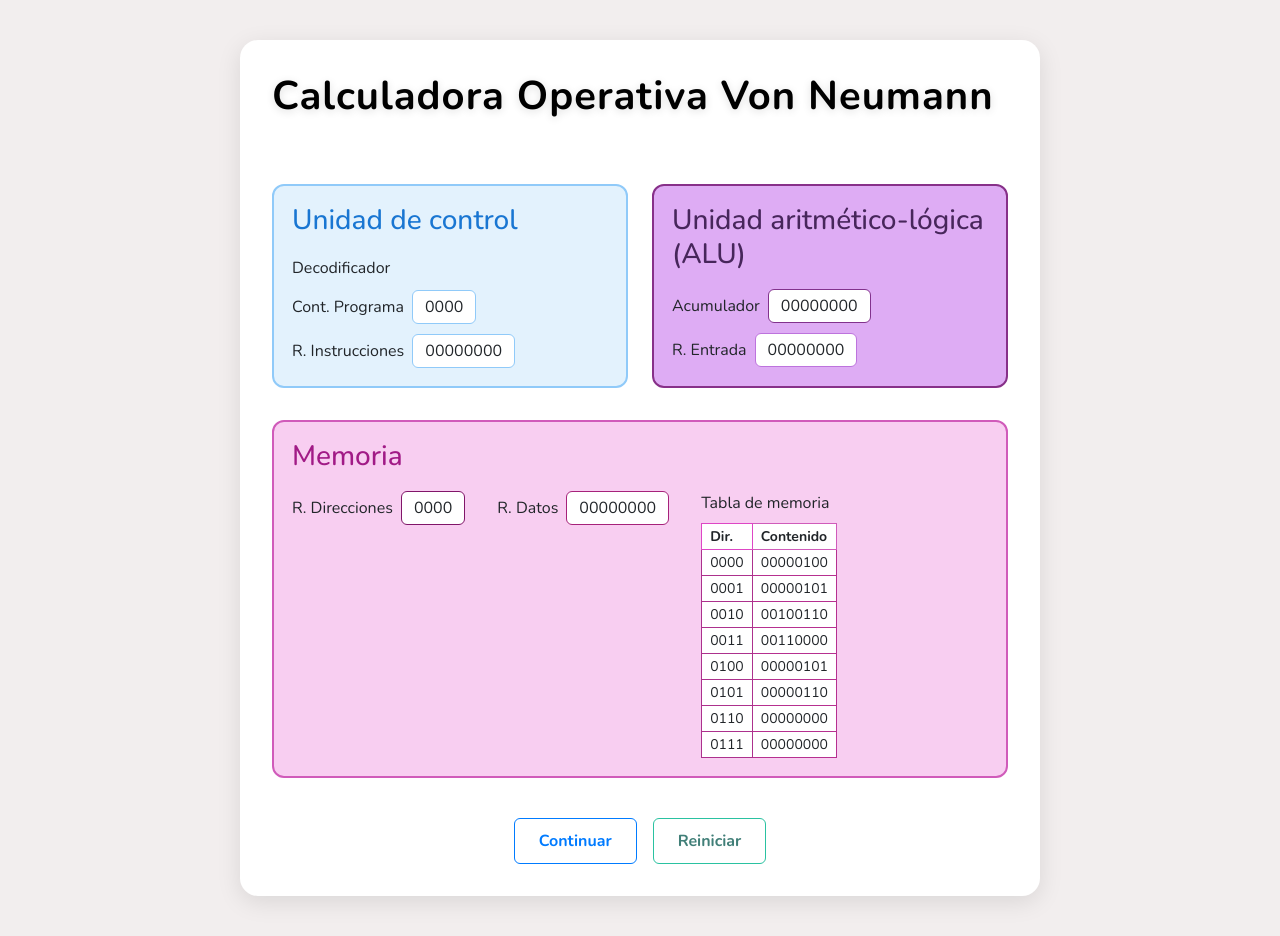
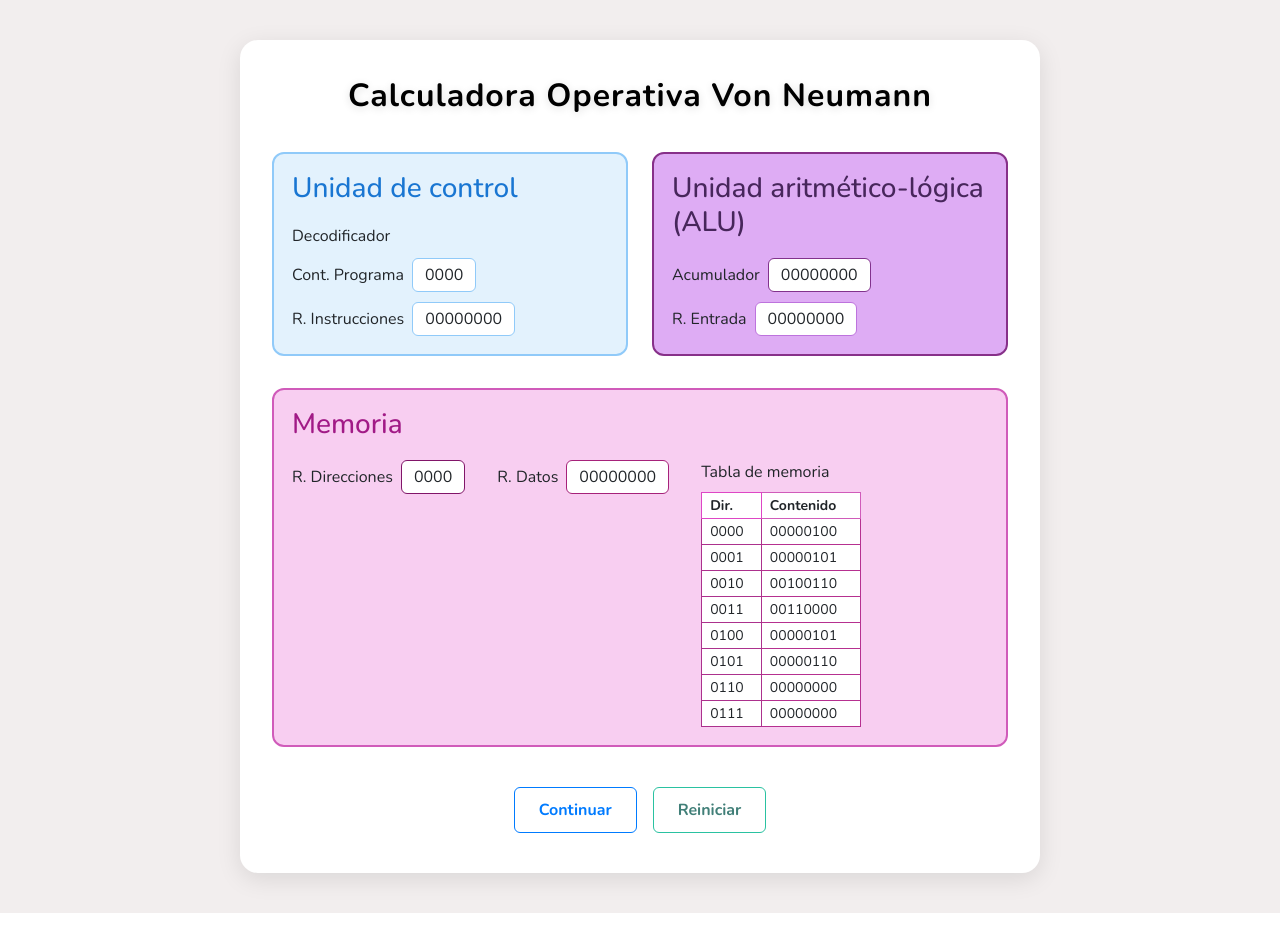
Before and after one commit to nath-bernal/Calculadora-Von-Neumann, a React (Vite) app: page / in a window 1280 px wide. After the commit the page ends 913 px from the top, so only its background shows below. Built offline with nearby package versions, Linux system fonts and the light colour scheme.

Commit message:
reactiva 2

```diff
--- a/src/pages/MejoraSimulador.jsx
+++ b/src/pages/MejoraSimulador.jsx
@@ -118,8 +118,36 @@ function MejoraSimulador() {
         boxShadow: '0 0 0 3px #eae70eff',
         background: '#fffde7'
     } : {};
-    // Estilos responsivos
+ // Estilos responsivos
     const responsiveStyles = `
+        .sim-card {
+            background: #fff;
+            border-radius: 18px;
+            box-shadow: 0 6px 24px rgba(0,0,0,0.10);
+            padding: 32px;
+            width: 800px;
+            display: flex;
+            flex-direction: column;
+            gap: 32px;
+        }
+        .sim-title {
+            color: #000;
+            margin-bottom: 32px;
+            font-weight: bold;
+            letter-spacing: 1px;
+            text-shadow: 0 2px 8px #0002;
+            font-size: 2rem;
+            text-align: center;
+        }
+        .sim-row {
+            display: flex;
+            justify-content: space-between;
+            gap: 24px;
+        }
+        .sim-block {
+            flex: 1;
+            min-width: 220px;
+        }
         @media (max-width: 900px) {
             .sim-card {
                 width: 98vw !important;
@@ -133,12 +161,20 @@ function MejoraSimulador() {
                 min-width: unset !important;
                 width: 100% !important;
             }
-            .sim-mem-table th, .sim-mem-table td {
-                font-size: 12px !important;
-                padding: 2px 4px !important;
+            .sim-title {
+                font-size: 1.2rem !important;
+            }
+        }
+        @media (max-width: 600px) {
+            .sim-card {
+                width: 100vw !important;
+                padding: 4px !important;
             }
             .sim-title {
-                font-size: 1.2rem !important;
+                font-size: 1rem !important;
+            }
+            .sim-row {
+                gap: 6px !important;
             }
         }
     `;
@@ -148,43 +184,33 @@ function MejoraSimulador() {
             background: '#f2eeeeff',
             display: 'flex',
             flexDirection: 'column',
-            justifyContent: 'center',
+            justifyContent: 'flex-start',
             alignItems: 'center',
             padding: '40px 0'
         }}>
-            <div style={{
-                background: '#fff',
-                borderRadius: '18px',
-                boxShadow: '0 6px 24px rgba(0,0,0,0.10)',
-                padding: '32px',
-                width: '800px',
-                display: 'flex',
-                flexDirection: 'column',
-                gap: '32px'
+            <style>{responsiveStyles}</style>
+            <div className="sim-card">
+                <h1 className="sim-title" style={{
+                color: '#000',
+                fontWeight: 'bold',
+                letterSpacing: '1px',
+                textShadow: '0 2px 8px #0002',
+                fontSize: '2rem',
+                textAlign: 'center',
+                marginTop: '5px',
+                marginBottom: '5px',
+                width: '100%'
             }}>
-                 <h1 style={{
-                    color: '#000000ff',
-                    marginBottom: '32px',
-                    fontWeight: 'bold',
-                    letterSpacing: '1px',
-                    textShadow: '0 2px 8px #0002'
-                }}>
-                    Calculadora Operativa Von Neumann
-                </h1>
-                <div style={{
-                    display: 'flex',
-                    justifyContent: 'space-between',
-                    gap: '24px'
-                }}>
+                Calculadora Operativa Von Neumann
+            </h1>
+                <div className="sim-row">
                     {/* Unidad de Control */}
-                    <div style={{
-                        flex: 1,
+                    <div className="sim-block" style={{
                         background: '#e3f2fd',
                         border: '2px solid #90caf9',
                         borderRadius: '12px',
                         padding: '18px',
-                        boxSizing: 'border-box',
-                        minWidth: '220px'
+                        boxSizing: 'border-box'
                     }}>
                         <h3 style={{margin: 0, color: '#1976d2'}}>Unidad de control</h3>
                         <div style={{marginTop: '18px'}}>
@@ -219,14 +245,12 @@ function MejoraSimulador() {
                         </div>
                     </div>
                     {/* ALU */}
-                    <div style={{
-                        flex: 1,
+                    <div className="sim-block" style={{
                         background: '#deacf4ff',
                         border: '2px solid #873089ff',
                         borderRadius: '12px',
                         padding: '18px',
-                        boxSizing: 'border-box',
-                        minWidth: '220px'
+                        boxSizing: 'border-box'
                     }}>
                         <h3 style={{margin: 0, color: '#47265bff'}}>Unidad aritmético-lógica (ALU)</h3>
                         <div style={{marginTop: '18px'}}>
@@ -258,7 +282,7 @@ function MejoraSimulador() {
                     </div>
                 </div>
                 {/* Memoria */}
-                <div style={{
+                <div className="sim-block" style={{
                     background: '#f8cef1ff',
                     border: '2px solid #d05bbaff',
                     borderRadius: '12px',
@@ -267,7 +291,7 @@ function MejoraSimulador() {
                     marginTop: '0'
                 }}>
                     <h3 style={{margin: 0, color: '#a11a86ff'}}>Memoria</h3>
-                    <div style={{display: 'flex', gap: '32px', marginTop: '18px', alignItems: 'flex-start'}}>
+                    <div style={{display: 'flex', gap: '32px', marginTop: '18px', alignItems: 'flex-start', flexWrap: 'wrap'}}>
                         <div>
                             <span>R. Direcciones</span>
                             <div style={{
@@ -295,13 +319,14 @@ function MejoraSimulador() {
                                 {numberToBinaryWithNBits(registroDatos[1], 4)}
                             </div>
                         </div>
-                        <div>
+                        <div style={{minWidth: '160px'}}>
                             <span>Tabla de memoria</span>
                             <table style={{
                                 marginTop: '8px',
                                 borderCollapse: 'collapse',
                                 background: '#fff',
-                                fontSize: '14px'
+                                fontSize: '14px',
+                                width: '100%'
                             }}>
                                 <thead>
                                     <tr>
@@ -339,7 +364,7 @@ function MejoraSimulador() {
                     </div>
                 </div>
                 {/* Botones funcionales */}
-                <div style={{marginTop: '8px', width: '100%', display: 'flex', justifyContent: 'center', gap: '16px'}}>
+                <div style={{marginTop: '8px', width: '100%', display: 'flex', justifyContent: 'center', gap: '16px', flexWrap: 'wrap'}}>
                     <button onClick={continuar} style={{
                         padding: '10px 24px',
                         borderRadius: '6px',
@@ -347,7 +372,8 @@ function MejoraSimulador() {
                         background: '#fff',
                         color: '#007bff',
                         fontWeight: 'bold',
-                        cursor: 'pointer'
+                        cursor: 'pointer',
+                        marginBottom: '8px'
                     }}>
                         Continuar
                     </button>
@@ -358,21 +384,13 @@ function MejoraSimulador() {
                         background: '#fff',
                         color: '#417f78ff',
                         fontWeight: 'bold',
-                        cursor: 'pointer'
+                        cursor: 'pointer',
+                        marginBottom: '8px'
                     }}>
                         Reiniciar
                     </button>
                 </div>
             </div>
-            {/* <button
-                className="btn btn-primary rounded-circle"
-                style={{ position: 'fixed', bottom: '20px', right: '20px', width: '60px', height: '60px' }}
-                onClick={handleShow}
-            >
-                +
-            </button> */}
-
-            {/* Modal */}
             <Modal show={showModal} onHide={handleClose}>
                 <Modal.Header closeButton>
                     <Modal.Title>¡Operación finalizada!</Modal.Title>
```
